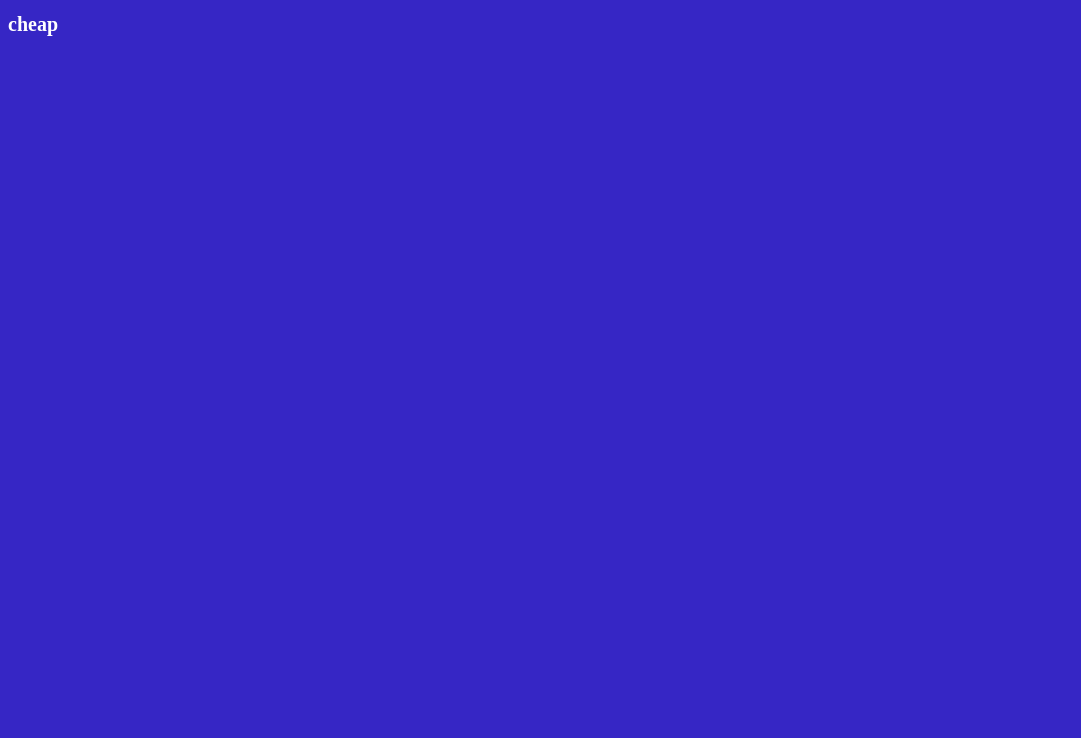
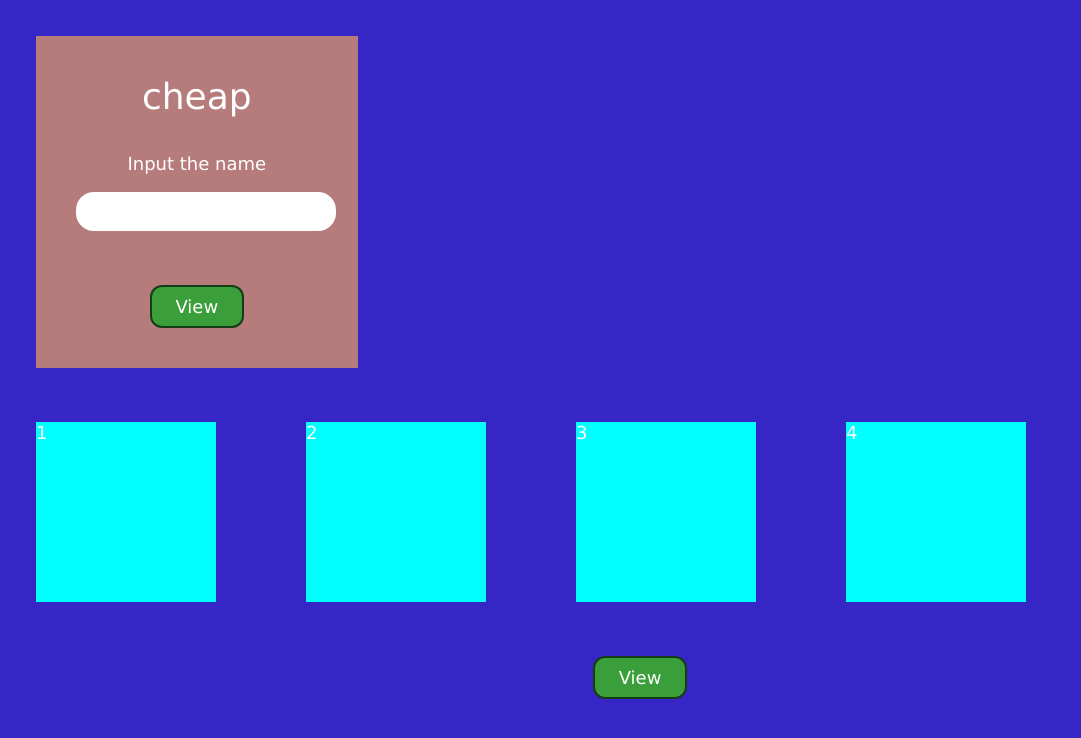
Before and after one commit to charles-coderep/project1, a website: page src/index.html in a window 1280 px wide. Shown: the whole page, without its empty margins (0-1081 px from the left). Drawn offline with Linux system fonts and the light colour scheme.

Commit message:
added js css manipulation

```diff
--- a/gulpfile.js
+++ b/gulpfile.js
@@ -16,6 +16,7 @@ function watch() {
         }
     });
     gulp.watch('src/scss/**/*.scss', style).on('change', browserSync.reload); // watch changes to scss, if any go to style task and convert to css
+    gulp.watch('src/css/style.css').on('change', browserSync.reload);
     gulp.watch("src/index.html").on('change',browserSync.reload);
     gulp.watch('src/js/script.js').on('change', browserSync.reload);
     gulp.watch('src/js/utils.js').on('change', browserSync.reload);
--- a/src/css/styles.css
+++ b/src/css/styles.css
@@ -1,9 +1,143 @@
-html {
-  font-size: 62.5%; }
+/* css reset start*/
+html, body, div, span, applet, object, iframe,
+h1, h2, h3, h4, h5, h6, p, blockquote, pre,
+a, abbr, acronym, address, big, cite, code,
+del, dfn, em, img, ins, kbd, q, s, samp,
+small, strike, strong, sub, sup, tt, var,
+b, u, i, center,
+dl, dt, dd, ol, ul, li,
+fieldset, form, label, legend,
+table, caption, tbody, tfoot, thead, tr, th, td,
+article, aside, canvas, details, embed,
+figure, figcaption, footer, header, hgroup,
+menu, nav, output, ruby, section, summary,
+time, mark, audio, video {
+	margin: 0;
+	padding: 0;
+	border: 0;
+	font-size: 100%;
+	font: inherit;
+	vertical-align: baseline;
+}
+/* HTML5 display-role reset for older browsers */
+article, aside, details, figcaption, figure,
+footer, header, hgroup, menu, nav, section {
+	display: block;
+}
+body {
+	line-height: 1;
+}
+ol, ul {
+	list-style: none;
+}
+blockquote, q {
+	quotes: none;
+}
+blockquote:before, blockquote:after,
+q:before, q:after {
+	content: '';
+	content: none;
+}
+table {
+	border-collapse: collapse;
+	border-spacing: 0;
+}
+
+a {
+  text-decoration: none;
+}
+
+/*css reset end*/
+
+
+html{
+  font-size: 18px;
+}
+
+main {
+  padding:2rem;
+}
 
 body {
   background: #3626c5;
-  color: #fff; }
+  color: #fff;
+  font: 1rem Verdana, Arial, sans-serif;
+  width:100%;
+  height:100%;
+ }
 
 h1 {
-  font-size: 2rem; }
+  font-size: 2rem;
+  text-align:center;
+}
+
+  a {
+    font-size: 1rem;
+    color:#fff;
+
+}
+
+section.card{
+  display: block;
+  padding: 40px;
+  max-width: 300px;
+  background-color:rgb(182, 123, 123);
+  width: 20%;
+  float: left;
+  margin-bottom:3rem;
+}
+
+form {
+  margin-top:2rem;
+}
+
+form label {
+  text-align: center;
+  display:block
+}
+
+form input {
+  width: 100%;
+  border: none;
+  margin-top:1rem;
+  font-size: 1rem;
+  padding:0.5rem;
+  border-radius: 1rem;
+}
+
+form input:focus {
+  outline:none;
+}
+
+.addstyle{
+  border-radius:10%;
+}
+
+a.btn{
+  width: 4rem;
+  background-color: rgb(58, 158, 58);
+  margin-top: 3rem;
+  padding: 0.5rem;
+  text-align:center;
+  border-radius:12px;
+  border-width: 2px;
+  border-style: solid;
+  border-color: rgb(22, 60, 22);
+  margin-left:auto;
+  margin-right:auto;
+  display:block
+}
+
+section.boxes{
+  clear:both;
+  display:flex;
+}
+section div{
+  background-color:aqua;
+  width: 10rem;
+  margin-right: 5rem;
+  height:10rem;
+}
+section div:last-child {
+  margin-right:0;
+}
--- a/src/index.html
+++ b/src/index.html
@@ -9,10 +9,23 @@
 <body>
     <header> </header>
     <main>
+    <section class="card">
     <h1 id="messageid"> This is the heading </h1>
+    <form>
+        <label for="inputname">Input the name</label>
+        <input type="text" name="inputname">
+    </form>
+    <a class="btn one" href="#">View</a>
+    </section>
+
+    <section class="boxes">
+        <div class="one"> 1 </div>
+        <div class="two"> 2 </div>
+        <div class="three"> 3 </div>
+        <div class="four"> 4 </div>
+    </section>
+    <a class="btn two" href="#">View</a>
     </main>
     <footer> </footer>
     <script src="./js/utils.js"></script>
     <script src="./js/script.js"></script>
-</body>
-</html>
--- a/src/js/script.js
+++ b/src/js/script.js
@@ -1,11 +1,19 @@
+// illustration that you can pass a function to a variable but also a property
+// pass by reference (objects) and pass by value (copied variables) is a very important subject
+
 let pricing = {
     name: 'john',
-    price: 30,
+    price: 40,
     age: 43,
     isexp: function (){
-        answer = (this.price > 50) ? 'expensive' : 'cheap';
+        let answer = (this.price > 50) ? 'expensive' : 'cheap';
         return answer;
+    },
+    calcMath: function (){
+        let randomnr = Math.random()
+        return randomnr;
     }
 };
 
 showMessage(pricing.isexp());
+console.log("2"+pricing.calcMath());
--- a/src/js/utils.js
+++ b/src/js/utils.js
@@ -1,3 +1,20 @@
 function showMessage (message) {
     document.getElementById('messageid').textContent = message;
     }
+
+    let buttonOne = document.querySelector("a.btn.one");
+    let card = document.querySelector("section.card");
+
+    buttonOne.addEventListener("click",function(){
+        card.classList.toggle('addstyle');
+    });
+
+    let boxes = document.querySelectorAll("section div");
+
+    let buttonTwo = document.querySelector("a.btn.two");
+    buttonTwo.addEventListener("click", function(){
+        console.log(boxes);
+        for(let i = 0; 1<boxes.length;i++){
+            boxes[i].style.backgroundColor = "#fa4";
+        }
+    });
```
